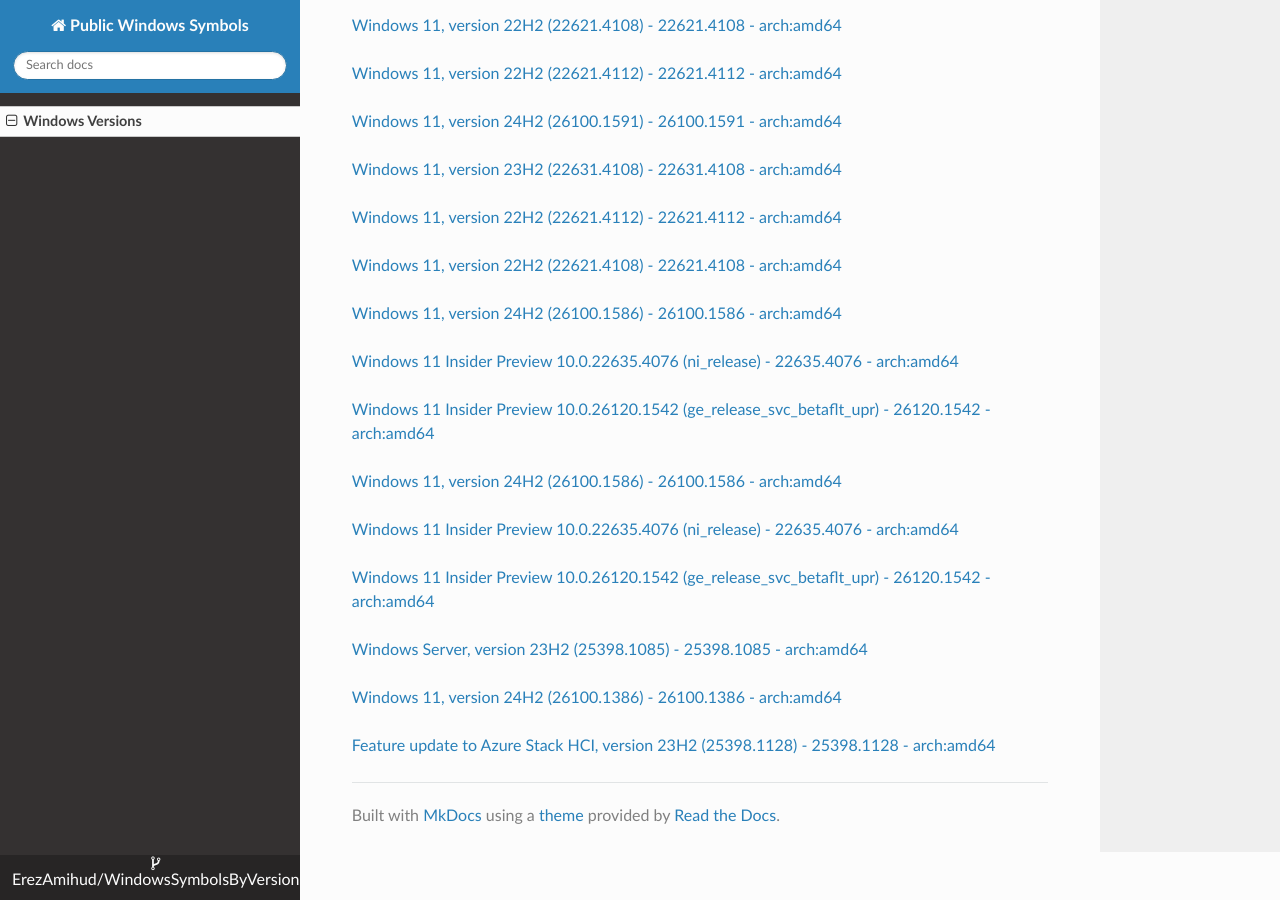
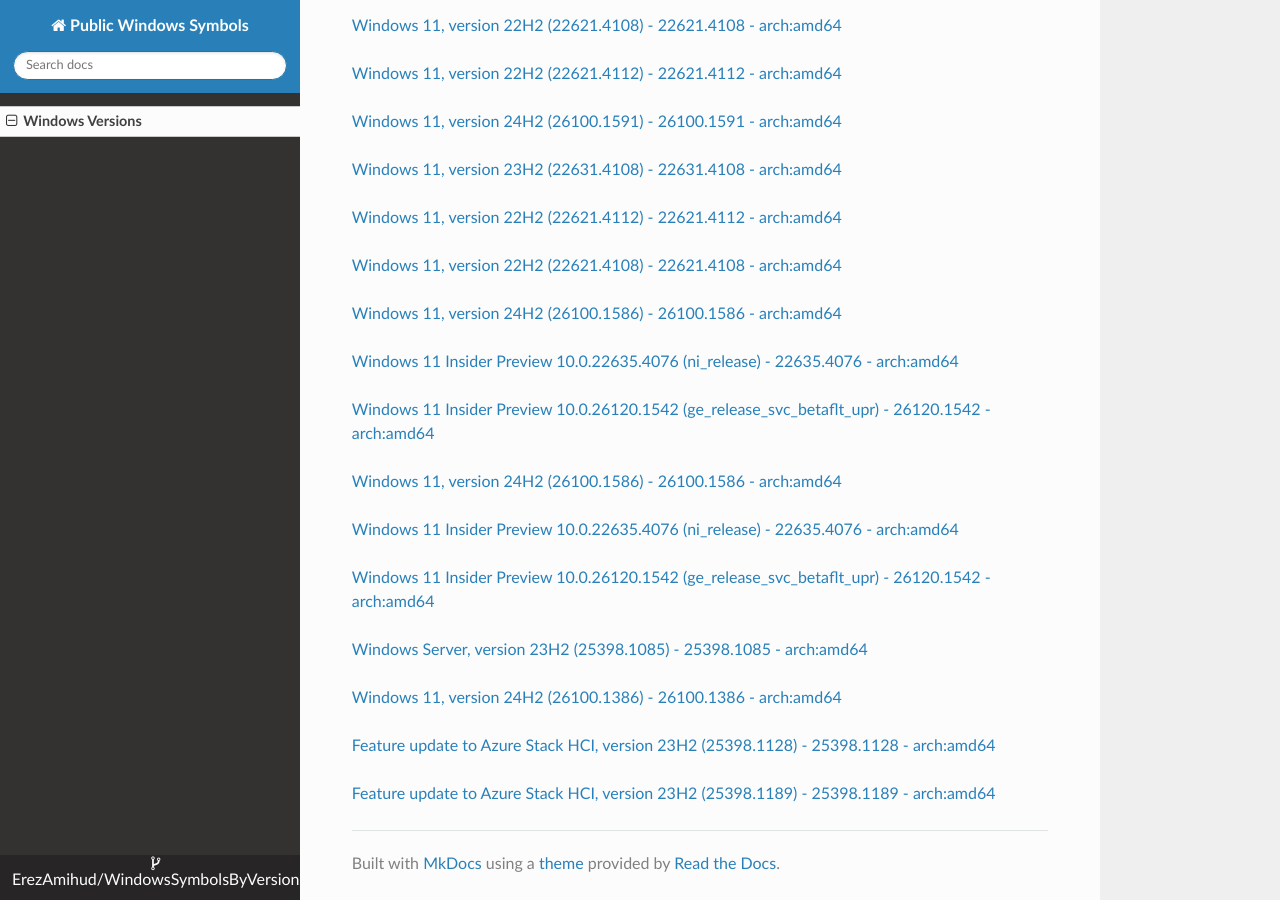
Before and after one commit to ErezAmihud/WindowsSymbolsByVersion, an MkDocs documentation site: the page built from docs/index.md, in a window 1280 px wide and 900 px high, scrolled down 5645 px. Built offline with MkDocs 1.6.1, drawn with Linux system fonts in a browser that asks for light colours; nearby versions of some CDN libraries.

Commit message:
Automated commit, add manifest for d6c8b547-a2c2-4539-bde3-f9343fb7c757

```diff
--- a/docs/index.md
+++ b/docs/index.md
@@ -283,3 +283,6 @@
 
 
 [Feature update to Azure Stack HCI, version 23H2 (25398.1128) - 25398.1128 - arch:amd64](https://github.com/ErezAmihud/WindowsSymbolsByVersion/blob/main/manifests/8a883ae4-4260-4972-b8ec-17b0f311acdc.manifest)
+
+
+[Feature update to Azure Stack HCI, version 23H2 (25398.1189) - 25398.1189 - arch:amd64](https://github.com/ErezAmihud/WindowsSymbolsByVersion/blob/main/manifests/d6c8b547-a2c2-4539-bde3-f9343fb7c757.manifest)
```
Also changed, not shown: process_builds.json (+1 -1 lines), 1 other file.
